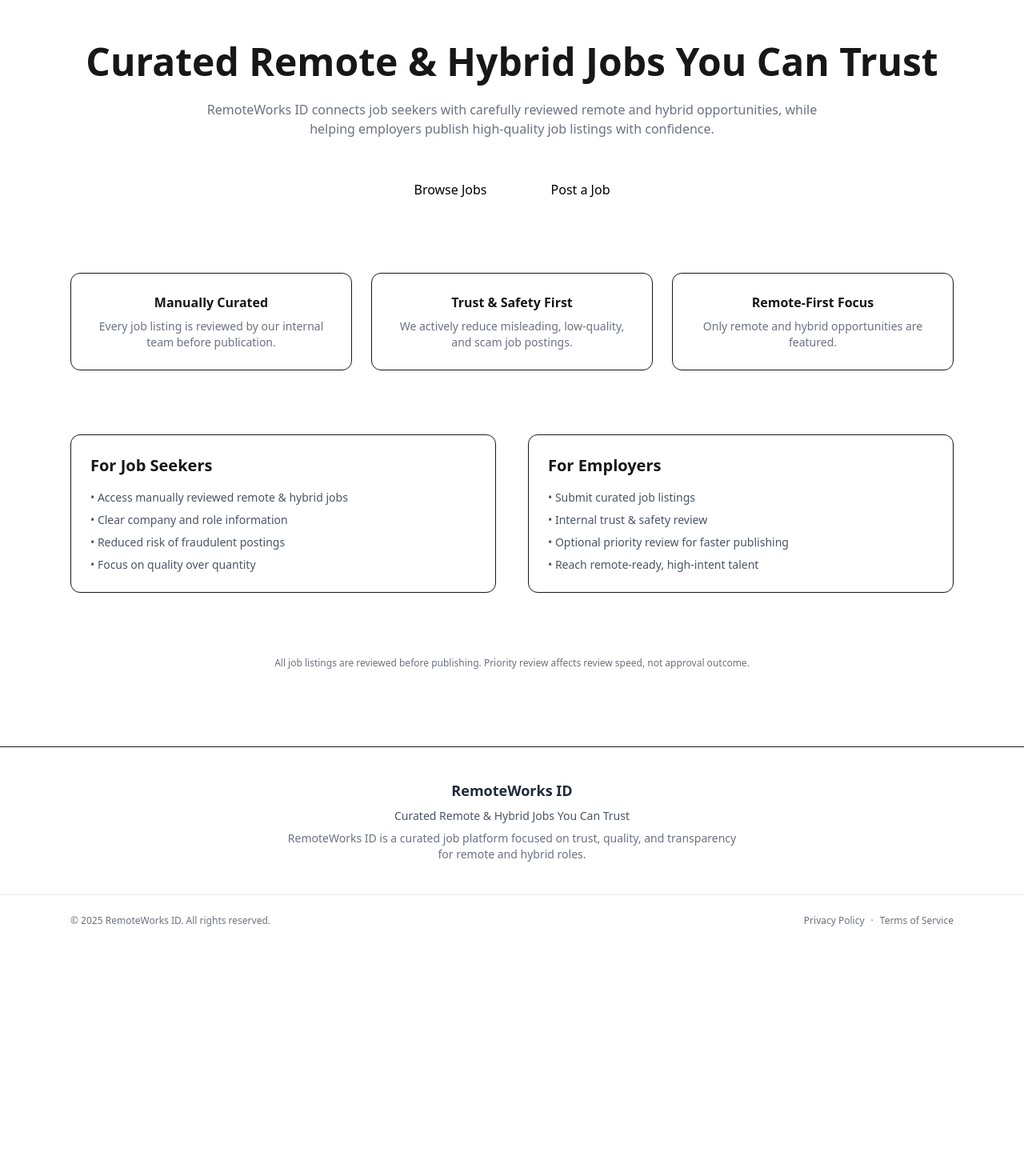
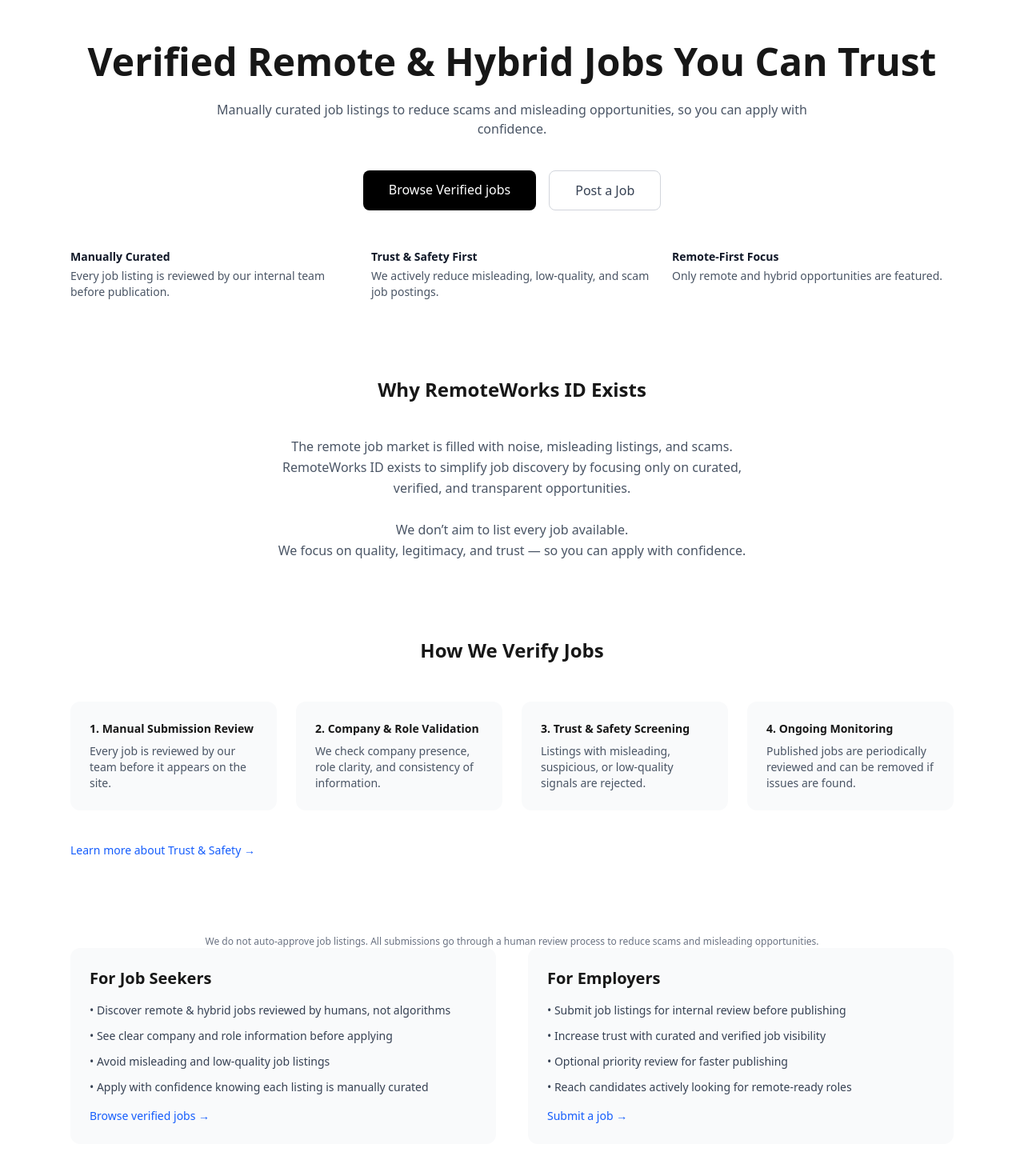
Before and after one commit to megakasmin/remoteworks-id, a Next.js app: page / in a window 1280 px wide. Shown: the part 140-1610 px from the top of the page at 80% size. Before the commit the page ends 1323 px from the top, so only its background shows below. Built offline with nearby package versions, Linux system fonts and the light colour scheme.

Commit message:
Update Landing Page

```diff
--- a/app/page.tsx
+++ b/app/page.tsx
@@ -11,62 +11,150 @@
   return (
     <main className="max-w-6xl mx-auto px-6 pt-32 pb-24">
       {/* HERO */}
-      <section className="text-center mb-20">
+      <section className="text-center mb-10">
         <h1 className="text-4xl md:text-5xl font-bold mb-6">
           {t.hero.title}
         </h1>
-        <p className="text-gray-500 max-w-3xl mx-auto mb-10">
+        <p className="text-gray-600 max-w-3xl mx-auto mb-10">
           {t.hero.desc}
         </p>
 
         <div className="flex flex-col sm:flex-row gap-4 justify-center">
 <Link
   href="/jobs"
-            className="px-8 py-3 rounded-lg bg-white text-black hover:bg-gray-800 transition"
+  className="
+    px-8 py-3 rounded-lg
+    bg-black text-white
+    hover:bg-gray-800
+    transition
+  "
 >
+
             {t.hero.ctaJobs}
           </Link>
 <Link
   href="/employers/submit-job"
-            className="px-8 py-3 rounded-lg bg-white text-black hover:bg-gray-800 transition"
+  className="
+    px-8 py-3 rounded-lg
+    border border-gray-300
+    text-gray-700
+    hover:bg-gray-100
+    transition
+  "
 >
+
             {t.hero.ctaPost}
           </Link>
         </div>
       </section>
 
-      {/* TRUST BADGES */}
-      <section className="grid sm:grid-cols-3 gap-6 mb-20">
+
+{/* SUPPORTING TRUST POINTS */}
+<section className="mt-12 mb-24">
+  <ul
+    className="
+      grid gap-6
+      sm:grid-cols-3
+      text-sm
+      text-gray-600
+    "
+  >
     {t.trustBadges.map((item, idx) => (
-          <div key={idx} className="border rounded-xl p-6 text-center">
-            <h3 className="font-semibold mb-2">{item.title}</h3>
-            <p className="text-sm text-gray-500">{item.desc}</p>
+      <li key={idx}>
+        <strong className="block text-gray-900 mb-1">
+          {item.title}
+        </strong>
+        <span>{item.desc}</span>
+      </li>
+    ))}
+  </ul>
+</section>
+
+{/* WHY REMOTEWORKS */}
+<section className="max-w-3xl mx-auto text-center mb-24">
+  <h2 className="text-2xl font-semibold mb-4">
+    {t.why.title}
+  </h2>
+  <p className="text-gray-600 leading-relaxed whitespace-pre-line">
+    {t.why.desc}
+  </p>
+</section>
+
+{/* VERIFICATION PROCESS */}
+<section className="mb-24">
+  <h2 className="text-2xl font-semibold text-center mb-12">
+    {t.verification.title}
+  </h2>
+
+  <div className="grid md:grid-cols-4 gap-6">
+    {t.verification.steps.map((step, idx) => (
+      <div
+        key={idx}
+        className="rounded-xl p-6 bg-gray-50 dark:bg-gray-900"
+      >
+        <div className="text-sm font-semibold mb-2">
+          {idx + 1}. {step.title}
+        </div>
+        <p className="text-sm text-gray-600 dark:text-gray-300">
+          {step.desc}
+        </p>
       </div>
     ))}
+    <Link
+  href="/trust-and-safety"
+  className="inline-block mt-4 text-sm font-medium text-blue-600 hover:underline"
+>
+  Learn more about Trust & Safety →
+</Link>
+
+  </div>
 </section>
+
+<p className="text-xs text-gray-500 text-center max-w-3xl mx-auto mt-8">
+  We do not auto-approve job listings. All submissions go through a human review
+  process to reduce scams and misleading opportunities.
+</p>
+
 
       {/* VALUE SECTIONS */}
       <section className="grid md:grid-cols-2 gap-10 mb-20">
-        <div className="border rounded-xl p-6">
+<div className="rounded-xl p-6 bg-gray-50 dark:bg-gray-900">
           <h2 className="text-xl font-semibold mb-4">
             {t.seekers.title}
           </h2>
-          <ul className="space-y-2 text-sm text-gray-600">
+<ul className="space-y-3 text-sm text-gray-700 dark:text-gray-300">
             {t.seekers.points.map((p, i) => (
               <li key={i}>• {p}</li>
             ))}
           </ul>
+
+<Link
+  href="/jobs"
+  className="inline-block mt-4 text-sm font-medium text-blue-600 hover:underline"
+>
+  Browse verified jobs →
+</Link>
+
         </div>
 
-        <div className="border rounded-xl p-6">
+<div className="rounded-xl p-6 bg-gray-50 dark:bg-gray-900">
           <h2 className="text-xl font-semibold mb-4">
             {t.employers.title}
           </h2>
-          <ul className="space-y-2 text-sm text-gray-600">
+<ul className="space-y-3 text-sm text-gray-700 dark:text-gray-300">
             {t.employers.points.map((p, i) => (
               <li key={i}>• {p}</li>
             ))}
           </ul>
+
+<Link
+  href="/employers/submit-job"
+  className="inline-block mt-4 text-sm font-medium text-blue-600 hover:underline"
+>
+  Submit a job →
+</Link>
+
+
         </div>
       </section>
 
--- a/components/content/landingContent.ts
+++ b/components/content/landingContent.ts
@@ -1,10 +1,10 @@
 export const landingContent = {
   en: {
     hero: {
-      title: "Curated Remote & Hybrid Jobs You Can Trust",
+      title: "Verified Remote & Hybrid Jobs You Can Trust",
       desc:
-        "RemoteWorks ID connects job seekers with carefully reviewed remote and hybrid opportunities, while helping employers publish high-quality job listings with confidence.",
-      ctaJobs: "Browse Jobs",
+        "Manually curated job listings to reduce scams and misleading opportunities, so you can apply with confidence.",
+      ctaJobs: "Browse Verified jobs",
       ctaPost: "Post a Job",
     },
 
@@ -23,25 +23,62 @@
       },
     ],
 
+    why: {
+  title: "Why RemoteWorks ID Exists",
+  desc: `
+The remote job market is filled with noise, misleading listings, and scams.
+RemoteWorks ID exists to simplify job discovery by focusing only on curated,
+verified, and transparent opportunities.
+
+We don’t aim to list every job available.
+We focus on quality, legitimacy, and trust — so you can apply with confidence.
+`,
+},
+
+verification: {
+  title: "How We Verify Jobs",
+  steps: [
+    {
+      title: "Manual Submission Review",
+      desc: "Every job is reviewed by our team before it appears on the site.",
+    },
+    {
+      title: "Company & Role Validation",
+      desc: "We check company presence, role clarity, and consistency of information.",
+    },
+    {
+      title: "Trust & Safety Screening",
+      desc: "Listings with misleading, suspicious, or low-quality signals are rejected.",
+    },
+    {
+      title: "Ongoing Monitoring",
+      desc: "Published jobs are periodically reviewed and can be removed if issues are found.",
+    },
+  ],
+},
+
+
+
 seekers: {
   title: "For Job Seekers",
   points: [
-        "Access manually reviewed remote & hybrid jobs",
-        "Clear company and role information",
-        "Reduced risk of fraudulent postings",
-        "Focus on quality over quantity",
+    "Discover remote & hybrid jobs reviewed by humans, not algorithms",
+    "See clear company and role information before applying",
+    "Avoid misleading and low-quality job listings",
+    "Apply with confidence knowing each listing is manually curated",
   ],
 },
 
 employers: {
   title: "For Employers",
   points: [
-        "Submit curated job listings",
-        "Internal trust & safety review",
+    "Submit job listings for internal review before publishing",
+    "Increase trust with curated and verified job visibility",
     "Optional priority review for faster publishing",
-        "Reach remote-ready, high-intent talent",
+    "Reach candidates actively looking for remote-ready roles",
   ],
 },
+
 
     trustNote:
       "All job listings are reviewed before publishing. Priority review affects review speed, not approval outcome.",
@@ -49,11 +86,11 @@
 
   id: {
     hero: {
-      title: "Lowongan Remote & Hybrid yang Terkurasi dan Terpercaya",
+      title: "Lowongan Remote & Hybrid Terverifikasi yang Bisa Dipercaya",
       desc:
-        "RemoteWorks ID menghubungkan pencari kerja dengan lowongan remote dan hybrid yang telah ditinjau, serta membantu perusahaan mempublikasikan lowongan berkualitas dengan aman.",
-      ctaJobs: "Lihat Lowongan",
-      ctaPost: "Pasang Lowongan",
+        "Lowongan kerja dikurasi dan diverifikasi secara manual untuk meminimalkan penipuan, agar kamu bisa melamar dengan lebih aman dan percaya diri.",
+      ctaJobs: "Lihat Lowongan Terverifikasi",
+      ctaPost: "Posting Lowongan",
     },
 
     trustBadges: [
@@ -71,25 +108,63 @@
       },
     ],
 
+    why: {
+  title: "Mengapa RemoteWorks ID Ada",
+  desc: `
+Pasar lowongan kerja remote dipenuhi oleh informasi yang berisik,
+lowongan menyesatkan, dan risiko penipuan.
+RemoteWorks ID hadir untuk menyederhanakan pencarian kerja dengan
+fokus pada lowongan yang dikurasi, diverifikasi, dan transparan.
+
+Kami tidak berusaha menampilkan semua lowongan.
+Kami mengutamakan kualitas, legitimasi, dan kepercayaan — agar kamu
+bisa melamar dengan lebih aman dan yakin.
+`,
+},
+
+verification: {
+  title: "Bagaimana Kami Memverifikasi Lowongan",
+  steps: [
+    {
+      title: "Review Manual Pengajuan",
+      desc: "Setiap lowongan ditinjau oleh tim kami sebelum ditampilkan.",
+    },
+    {
+      title: "Validasi Perusahaan & Posisi",
+      desc: "Kami memeriksa keberadaan perusahaan dan kejelasan peran.",
+    },
+    {
+      title: "Pemeriksaan Trust & Safety",
+      desc: "Lowongan yang menyesatkan, mencurigakan, atau berkualitas rendah akan ditolak.",
+    },
+    {
+      title: "Monitoring Berkala",
+      desc: "Lowongan yang sudah tayang tetap dipantau dan bisa dihapus jika bermasalah.",
+    },
+  ],
+},
+
+
 seekers: {
   title: "Untuk Pencari Kerja",
   points: [
-        "Lowongan remote & hybrid yang ditinjau manual",
-        "Informasi perusahaan yang lebih jelas",
-        "Risiko penipuan lebih rendah",
-        "Kualitas lebih penting daripada kuantitas",
+    "Temukan lowongan remote & hybrid yang ditinjau oleh manusia, bukan algoritma",
+    "Lihat informasi perusahaan dan posisi dengan lebih jelas sebelum melamar",
+    "Hindari lowongan menyesatkan dan berkualitas rendah",
+    "Melamar dengan lebih percaya diri karena lowongan dikurasi secara manual",
   ],
 },
 
 employers: {
   title: "Untuk Perusahaan",
   points: [
-        "Submit lowongan yang dikurasi",
-        "Pemeriksaan trust & safety internal",
+    "Kirim lowongan untuk ditinjau internal sebelum dipublikasikan",
+    "Tingkatkan kepercayaan melalui visibilitas lowongan terkurasi",
     "Opsi priority review untuk publikasi lebih cepat",
-        "Menjangkau talenta siap kerja remote",
+    "Menjangkau kandidat yang siap dan terbiasa kerja remote",
   ],
 },
+
 
     trustNote:
       "Semua lowongan ditinjau sebelum dipublikasikan. Priority review hanya memengaruhi kecepatan, bukan hasil persetujuan.",
```
Lines whose indentation alone changed are shown as unchanged.
